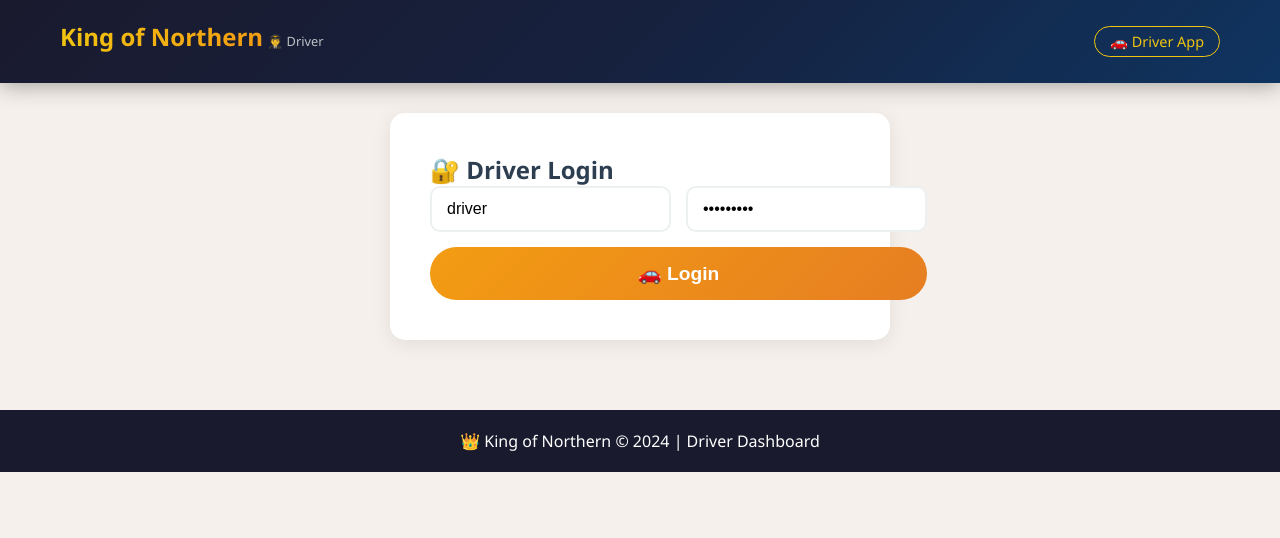
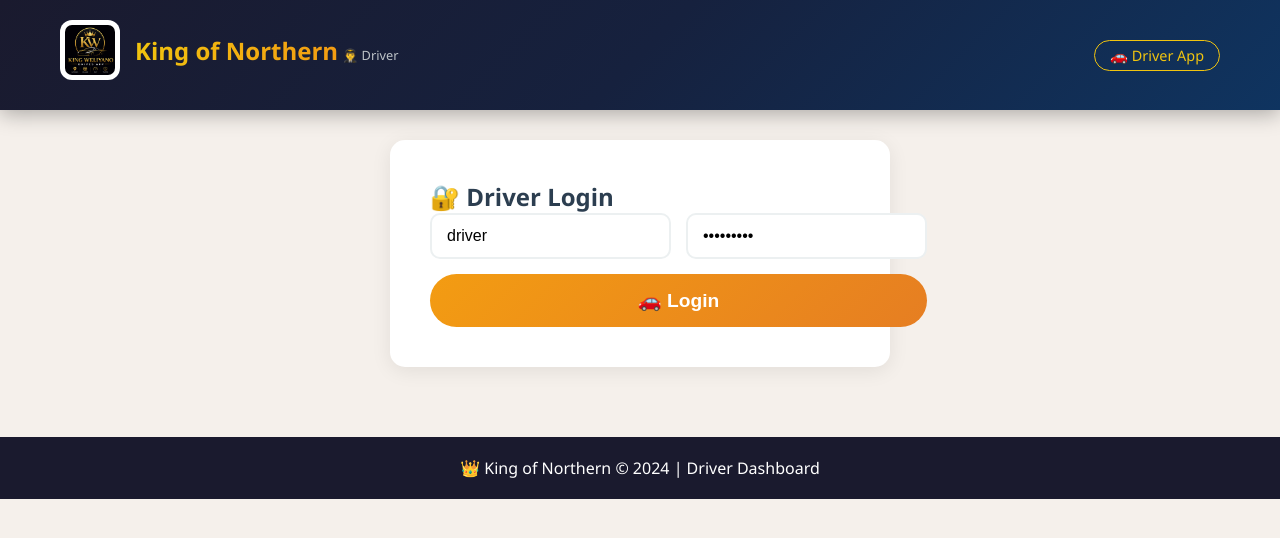
Before and after one commit to abdiwelibishar629-ops/the-king-of-northern, a website: page driver.html in a window 1280 px wide. Drawn offline with Linux system fonts and the light colour scheme.

Commit message:
Update driver logo image extension to .jpeg

```diff
--- a/driver.html
+++ b/driver.html
@@ -56,8 +56,8 @@
     <header>
         <div class="header-content">
             <div class="logo-container">
-                <!-- DRIVER LOGO -->
-                <img src="driver-logo.png" alt="Logo" class="logo-img" onerror="this.style.display='none'">
+                <!-- DRIVER LOGO - Using .jpeg extension -->
+                <img src="driver-logo.png.jpeg" alt="Logo" class="logo-img" onerror="this.style.display='none'">
                 <div>
                     <span class="app-title">King of Northern</span>
                     <span class="app-subtitle">👨‍✈️ Driver</span>
```
